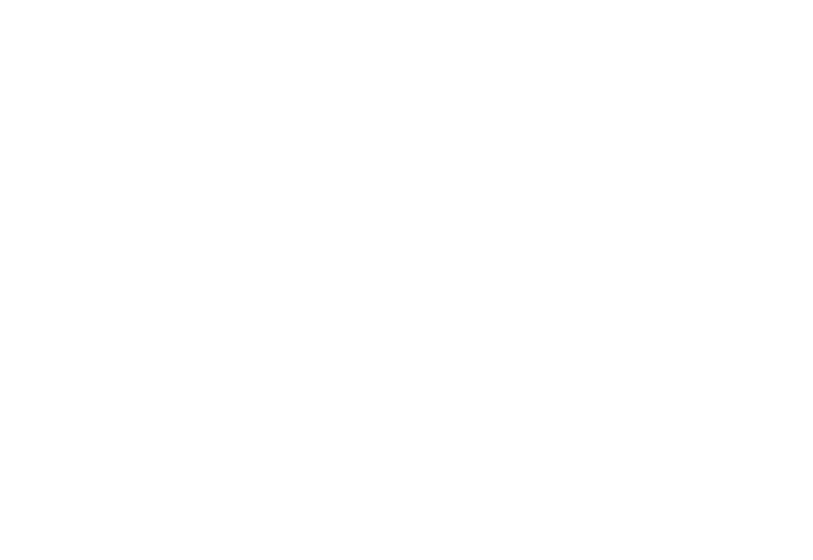
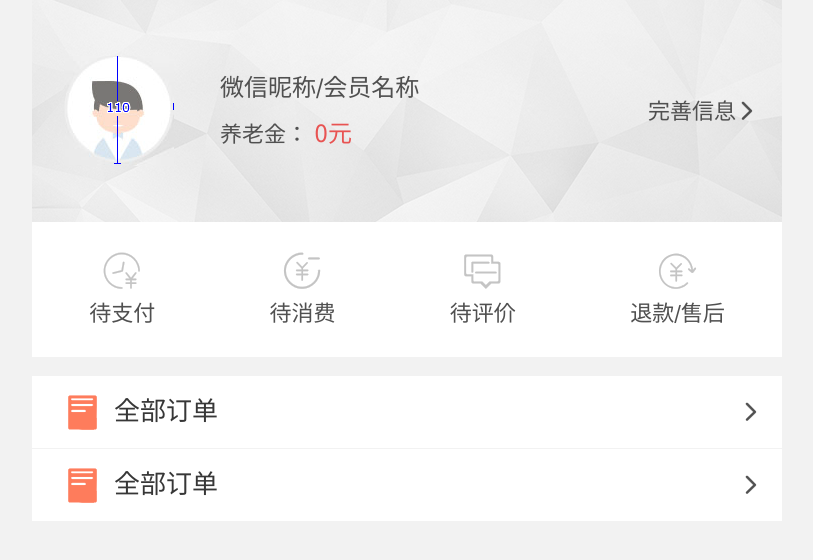
Before and after one commit to wujianw/mark, a Vue app: page /#/load/1 in a window 1280 px wide. Shown: the top 560 px of the page, without its empty margins (233-1046 px from the left). Built offline with nearby package versions, Linux system fonts and the light colour scheme.

Commit message:
组件化列表

```diff
--- a/config/index.js
+++ b/config/index.js
@@ -1,14 +1,14 @@
 // see http://vuejs-templates.github.io/webpack for documentation.
 var path = require('path')
-
+var __webpack_public_path__ = "http://localhost:63342/mark/dist/"
 module.exports = {
   build: {
     env: require('./prod.env'),
     index: path.resolve(__dirname, '../dist/index.html'),
     assetsRoot: path.resolve(__dirname, '../dist'),
     assetsSubDirectory: 'static',
-    assetsPublicPath: '/',
-    productionSourceMap: true,
+    assetsPublicPath: __webpack_public_path__,
+    productionSourceMap: false,
     // Gzip off by default as many popular static hosts such as
     // Surge or Netlify already gzip all static assets for you.
     // Before setting to `true`, make sure to:
--- a/index.html
+++ b/index.html
@@ -3,7 +3,6 @@
   <head>
     <meta charset="utf-8">
     <title>vue-project</title>
-    <!--<link rel="stylesheet" href="./static/css/reset.css">-->
   </head>
   <body>
     <div id="app"></div>
--- a/src/App.vue
+++ b/src/App.vue
@@ -12,3 +12,17 @@
         }
     }
 </script>
+<style>
+    html {
+        height: 100%;
+    }
+
+    body {
+        position:relative;
+        height: 100%;
+        background: #f2f2f2;
+    }
+    #app{
+        height:100%;
+    }
+</style>
--- a/src/assets/css/reset.css
+++ b/src/assets/css/reset.css
@@ -9,5 +9,5 @@
 
 .flex-center{display: flex;align-items: center;justify-content: center;}
 .flex-space{display: flex;align-items: center;justify-content: space-between;}
-
+.flex-space-around{display: flex;align-items: center;justify-content: space-between;}
 body{width: 750px;margin:0 auto;}
--- a/src/assets/fonts/iconfont.css
+++ b/src/assets/fonts/iconfont.css
@@ -1,10 +1,10 @@
 
 @font-face {font-family: "iconfont";
-  src: url('iconfont.eot?t=1476455500'); /* IE9*/
-  src: url('iconfont.eot?t=1476455500#iefix') format('embedded-opentype'), /* IE6-IE8 */
-  url('iconfont.woff?t=1476455500') format('woff'), /* chrome, firefox */
-  url('iconfont.ttf?t=1476455500') format('truetype'), /* chrome, firefox, opera, Safari, Android, iOS 4.2+*/
-  url('iconfont.svg?t=1476455500#iconfont') format('svg'); /* iOS 4.1- */
+  src: url('./iconfont.eot?t=1476455500'); /* IE9*/
+  src: url('./iconfont.eot?t=1476455500#iefix') format('embedded-opentype'), /* IE6-IE8 */
+  url('./iconfont.woff?t=1476455500') format('woff'), /* chrome, firefox */
+  url('./iconfont.ttf?t=1476455500') format('truetype'), /* chrome, firefox, opera, Safari, Android, iOS 4.2+*/
+  url('./iconfont.svg?t=1476455500#iconfont') format('svg'); /* iOS 4.1- */
 }
 
 .icon {
@@ -31,9 +31,9 @@
 .icon-shops:before { content: "\e60d"; }
 .icon-user:before { content: "\e60e"; }
 .icon-tradeList:before { content: "\e60f"; }
-.icon-oders:before { content: "\e610"; }
+.icon-orders:before { content: "\e610"; }
 .icon-setting:before { content: "\e611"; }
-.icon-shouhou:before { content: "\e612"; }
+.icon-aftermarket:before { content: "\e612"; }
 .icon-temai:before { content: "\e613"; }
 .icon-wallet:before { content: "\e614"; }
 .icon-enshrine:before { content: "\e615"; }
--- /dev/null
+++ b/src/components/linkList.vue
@@ -0,0 +1,69 @@
+<template>
+    <router-link :to="{name:routerName,params:{token:1}}" tag="div" class="flex-space link-li">
+        <div class="title-name flex-space" :data-text="title">
+            <i class="icon" :class="icon.iconClass" :style="styleObj"></i>
+        </div>
+        <div class="link-details" :data-text="details">
+            <i class="icon icon-arrowRight"></i>
+        </div>
+    </router-link>
+</template>
+<style lang="scss">
+    .link-li{
+        height:72px;
+        padding:0 20px;
+        border-top:1px solid #f2f2f2;
+        background:#fff;
+        cursor:pointer;
+        font-family:"Microsoft Yahei";
+        &:active{background:#fff;}
+        .title-name{
+            color:#373737;
+            i{font-size:38px;padding:0 12px;}
+            &:after{content:attr(data-text);line-height:38px;font-size:26px;}
+        }
+        .link-details{
+            font-size:26px;
+            i{font-size:22px;}
+            &:before{content:attr(data-text);}
+        }
+
+    }
+</style>
+<script type="text/babel">
+    /*
+     *@params {title:"标题",icon:"小图标",routerName:"url",details:"状态说明"}
+     */
+    export default {
+        data() {
+            return {
+                styleObj:{
+                    color:this.icon.color
+                }
+            }
+        }
+        ,props:{
+            title:{
+                type:String,
+                default:''
+            },
+            icon:{
+                type:Object,
+                default: function () {
+                    return {
+                        iconClass:'',
+                        color:'#505050'
+                    }
+                }
+            },
+            routerName:{
+                type:String,
+                default:''
+            },
+            details:{
+                type:String,
+                default:''
+            }
+        }
+    }
+</script>
--- a/src/components/load_mobile.vue
+++ b/src/components/load_mobile.vue
@@ -32,18 +32,10 @@
     </transition>
 </template>
 <style>
-    html {
-        height: 100%;
-    }
-
-    body {
-        position:relative;
-        height: 100%;
-        background: #f2f2f2;
-    }
-
     .load-view {
         position:absolute;
+        top:0;
+        bottom:0;
         width:calc(100% - 48px);
         padding: 20px 24px 0;
     }
--- a/src/components/user.vue
+++ b/src/components/user.vue
@@ -1,40 +1,131 @@
 <template>
-    <div class="user-center flex-space">
-        <div class="flex-space">
-            <div class="hd-pic"><img src="../../static/img/hd-pic.png" alt=""/></div>
-            <div class="nickname">
-                <div></div>
-                <div>养老金：&nbsp<span class="annuity">{{annuity}}</span></div>
+    <div class="user-center-wrap">
+        <div class="user-center flex-space">
+            <div class="flex-space">
+                <div class="hd-pic"><img src="../../static/img/hd-pic.png" alt=""/></div>
+                <div class="nickname-wrap">
+                    <div class="nickname">微信昵称/会员名称</div>
+                    <div>养老金：&nbsp<span class="annuity">{{annuity}}</span></div>
+                </div>
+            </div>
+            <div>
+                <router-link :to="{name:'userInformation',query:{token:1}}">
+                    <span class="link-details">完善信息<i class="icon icon-arrowRight"></i></span>
+                </router-link>
             </div>
         </div>
-        <div>
-            <router-link></router-link>
+        <div class="flex-space-around consumption">
+            <div class="consumption-status flex-center" data-text="待支付">
+                <i class="icon icon-waitPay"></i>
+            </div>
+            <div class="consumption-status flex-center" data-text="待消费">
+                <i class="icon icon-waitConsume"></i>
+            </div>
+            <div class="consumption-status flex-center" data-text="待评价">
+                <i class="icon icon-waitAppraise"></i>
+            </div>
+            <div class="consumption-status flex-center" data-text="退款/售后">
+                <i class="icon icon-aftermarket"></i>
+            </div>
+        </div>
+        <div class="list-link-wrap">
+            <link-list :title="order.title" :icon="order.icon" :routerName="order.routerName"></link-list>
+            <link-list :title="order.title" :icon="order.icon" :routerName="order.routerName"></link-list>
         </div>
     </div>
 </template>
-<style lang="scss">
-    .user-center{
-        height:222px;
-        padding:0 24px;
-        background:url("../assets/img/user-center.png") no-repeat;
-        background-size:100% 100%;
+<style lang='scss'>
+    $userColor: #505050;
+    $annuityColor: #e85352;
+    $waitColor: #c4c4c4;
+    $smFontSize: 22px;
+    $statusFontSize: 22px;
+    $fontSize: 24px;
+
+
+    .user-center-wrap{
+        background:#f2f2f2;
+        color:$userColor;
     }
-    .hd-pic{
-        height:110px;width:110px;
-        padding:0 8px;
+
+    /* 个人信息&背景 */
+    .user-center {
+        height: 222px;
+        padding: 0 24px;
+        background: url("../assets/img/user-center.png") no-repeat;
+        background-size: 100% 100%;
     }
-    .nickname{
-        .annuity:after{
-            content:"元";
+    /* 头像--图片 */
+    .hd-pic {
+        height: 110px;
+        width: 110px;
+        padding: 0 8px;
+        border-radius:50%;
+        img{
+            width:100%;
+            height:100%;
         }
     }
+
+    /* 昵称&养老金 */
+    .nickname-wrap {
+        padding-left:38px;
+        line-height:$smFontSize + $fontSize;
+        font-size:$smFontSize;
+        .annuity{
+            font-size:$fontSize;
+            color:$annuityColor;
+            &:after {
+                content: "元";
+            }
+        }
+        .nickname{font-size:$fontSize;}
+    }
+
+    /* 箭头样式 */
+    .link-details{
+        font-size:$smFontSize;
+        color:$userColor;
+        i{font-size:$smFontSize;}
+    }
+
+    /* 购物状态--- link to list */
+    .consumption{
+        background:#fff;
+        height:135px;
+        .consumption-status{
+            flex-direction:column;
+            flex-grow:1;
+            font-size:$statusFontSize;
+            i{font-size:38px;line-height:48px;color:$waitColor;}
+            &:after{content:attr(data-text);line-height:($statusFontSize + 16);}
+        }
+    }
+
+    /* 会员中心li--- link to details */
+    .list-link-wrap{
+        border-top:18px solid #f2f2f2;
+    }
+
 </style>
 <script>
+    import linkList from "./linkList.vue"
     export default{
         data(){
             return{
-                annuity : 0.00
+                annuity : 0.00,
+                order:{
+                    title:"全部订单",
+                    icon:{
+                        iconClass:'icon-orders',
+                        color:'#fe7c5c'
+                    },
+                    routerName:'loadMobile'
+                }
             }
+        }
+        ,components:{
+            linkList
         }
     }
 </script>
--- /dev/null
+++ b/src/components/userInformation.vue
@@ -0,0 +1,89 @@
+<template>
+    <div class="user-information-bg">
+        <div class="user-information-wrap">
+            <link-list v-for="item in lists" :title="item.title" :icon="item.icon" :routerName="item.routerName" :details="item.details"></link-list>
+        </div>
+    </div>
+</template>
+<style lang="scss">
+    .user-information-bg{
+        background:#fff;
+    }
+    .user-information-wrap{
+        border-top:18px solid #f2f2f2;
+        .link-li{
+            height:75px;
+            padding-left:0;
+            margin-left:54px;
+            .title-name{
+                color:#505050;
+                i{font-size:40px;padding:0 33px 0 3px;}
+            }
+            .link-details{
+                font-size:20px;
+                &:before{color:#e85352;padding:0 10px;}
+            }
+        }
+    }
+</style>
+<script type="text/babel">
+    import linkList from './linkList'
+    export default {
+        data() {
+            return {
+                lists:{
+                    nickname:{
+                        title:"微信昵称",
+                        icon:{
+                            iconClass:'icon-nickname'
+                        },
+                        routerName:'loadMobile',
+                        details:'去认证'
+                    }
+                    ,block:{
+                        title:"积分宝卡",
+                        icon:{
+                            iconClass:'icon-block'
+                        },
+                        routerName:'loadMobile',
+                        details:"去绑定"
+                    }
+                    ,address:{
+                        title:"收货地址",
+                        icon:{
+                            iconClass:'icon-address'
+                        },
+                        routerName:'loadMobile',
+                        details:"添加/修改"
+                    }
+                    ,bound:{
+                        title:"手机绑定",
+                        icon:{
+                            iconClass:'icon-bound'
+                        },
+                        routerName:'loadMobile',
+                        details:"添加/修改"
+                    }
+                    ,password:{
+                        title:"登入密码",
+                        icon:{
+                            iconClass:'icon-password'
+                        },
+                        routerName:'loadMobile',
+                        details:"修改/找回"
+                    }
+                    ,agreement:{
+                        title:"相关协议",
+                        icon:{
+                            iconClass:'icon-address'
+                        },
+                        routerName:'loadMobile'
+                    }
+                }
+            }
+        }
+        ,components:{
+            linkList
+        }
+    }
+</script>
--- a/src/main.js
+++ b/src/main.js
@@ -12,7 +12,7 @@
 Vue.use(VueRouter)
 
 const router = new VueRouter({
-    mode: 'history',
+    //mode: 'history',
     base: __dirname,
     routes : routes
 })
--- a/src/router.js
+++ b/src/router.js
@@ -1,20 +1,31 @@
-const LoadMobile = resolve => require(['./components/load_mobile'], resolve)
-const LoadUser = resolve => require(['./components/load_user'], resolve)
-const User = resolve => require(['./components/user'], resolve)
+// 登入
+const loadMobile = resolve => require(['./components/load_mobile'], resolve)
+const loadUser = resolve => require(['./components/load_user'], resolve)
 
+// 会员中心 --
+const user = resolve => require(['./components/user'], resolve)
+
+// 个人信息
+const userInformation = resolve => require(['./components/userInformation'], resolve)
 export const routes = [
-  { path: '/login/mobile',
+    {
+        path: '/login/mobile',
         name: 'loadMobile',
-    component: LoadMobile
+        component: loadMobile
     }
     ,{
         path: '/login/user',
         name: 'loadUser',
-    component: LoadUser
+        component: loadUser
     }
     ,{
         path: '/load/:token',
         name: 'user',
-    component: User
+        component: user
+    }
+    ,{
+        path: '/user/details',
+        name: 'userInformation',
+        component: userInformation
     }
 ]
```
Also changed, not shown: 2 other files (tests, documents, lock files or other folders). Lines whose indentation alone changed are shown as unchanged.
